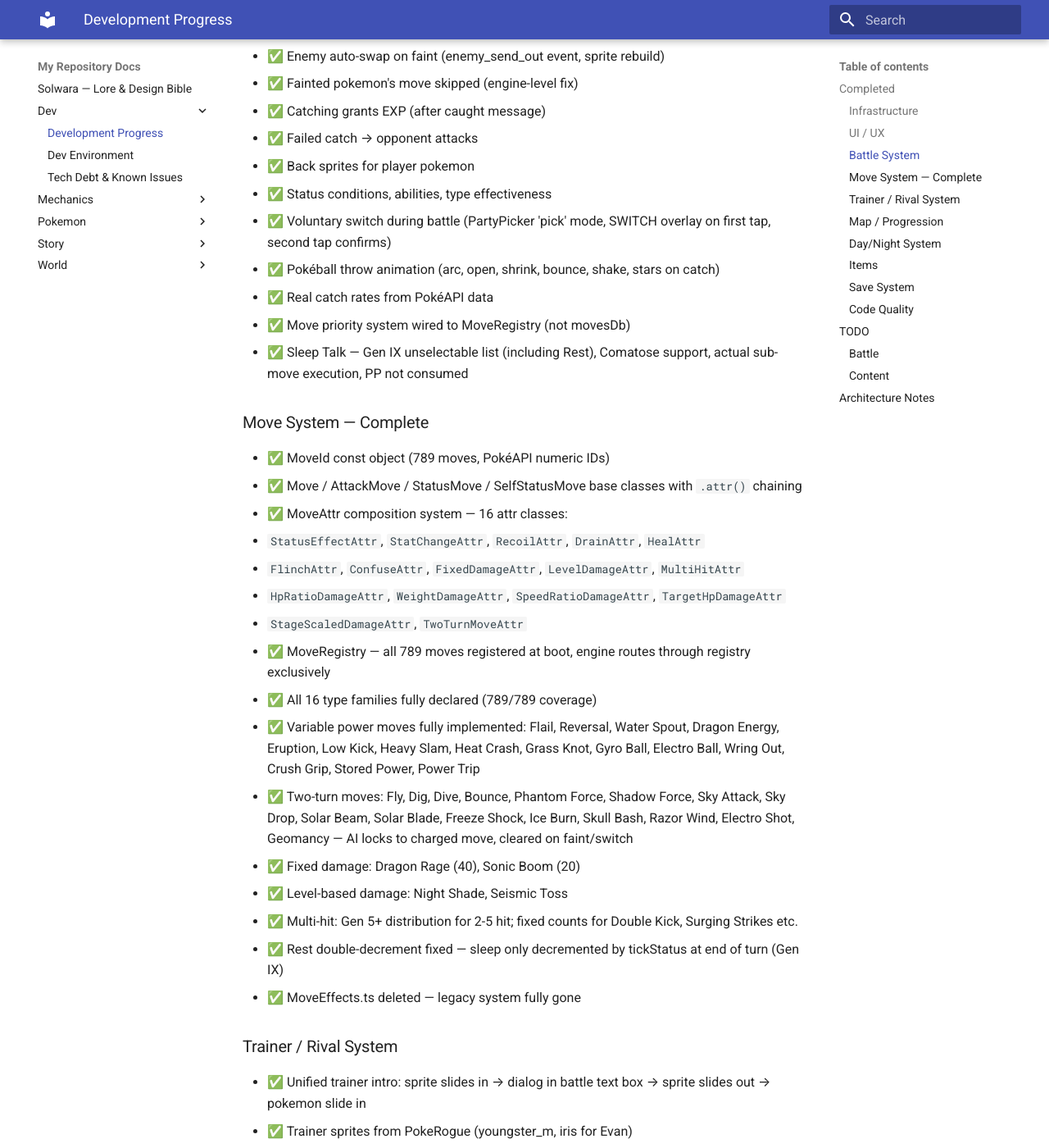
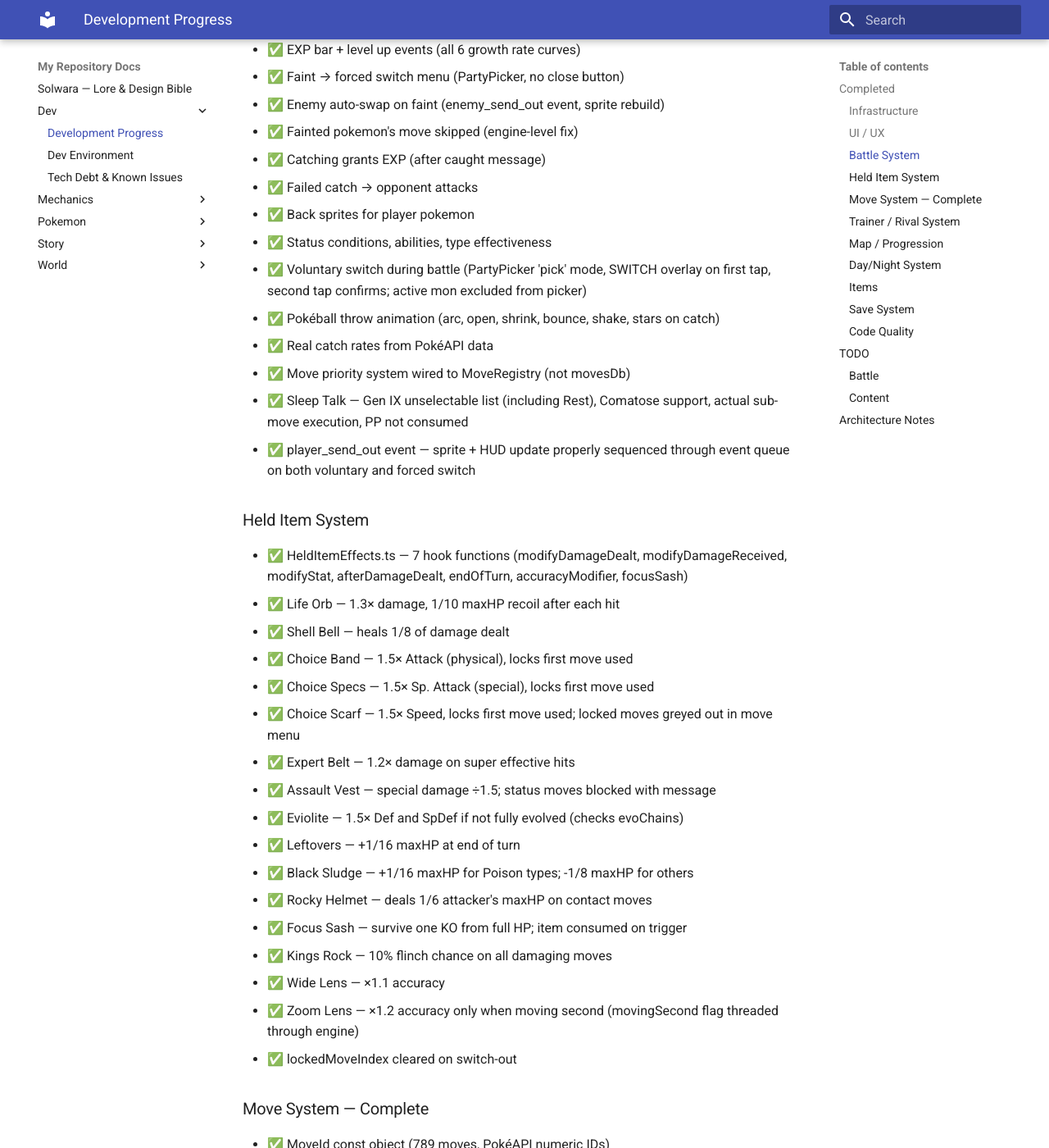
Before and after one commit to solwara-pokemon/lore-building, an MkDocs documentation site: the page built from docs/dev/progress.md, in a window 1280 px wide and 1400 px high, scrolled down 1260 px. Shown: the whole window at 82% size. Built offline with MkDocs 1.6.1 and Material for MkDocs 9.7.7, drawn with Linux system fonts in a browser that asks for light colours; some of the changed text lies outside the part shown.

Commit message:
docs: update progress — held items, ball items, BagViewer, node fixes, code quality

```diff
--- a/docs/dev/progress.md
+++ b/docs/dev/progress.md
@@ -18,6 +18,7 @@
 - ✅ SettingsScene (accessible from all scenes via per-scene button, returnTo pattern)
 - ✅ Role Select, Starter Select, Slot Select scenes
 - ✅ Logbook on title screen (browse all discovered lore)
+- ✅ BagViewer — scrollable bag overlay (finger/mouse drag, one item per row, tier colour-coded, opens PartyPicker on tap)
 
 ### Battle System
 - ✅ Typed BattleEvent[] stream — all battle actions are events
@@ -32,35 +33,54 @@
 - ✅ Nameplates with type badges, stat stages, status condition (colour-coded, updates mid-turn)
 - ✅ Status display on HUD — colour-coded pill, refreshes on apply and on cure
 - ✅ EXP bar + level up events (all 6 growth rate curves)
-- ✅ Faint → forced switch menu
+- ✅ Faint → forced switch menu (PartyPicker, no close button)
 - ✅ Enemy auto-swap on faint (enemy_send_out event, sprite rebuild)
 - ✅ Fainted pokemon's move skipped (engine-level fix)
 - ✅ Catching grants EXP (after caught message)
 - ✅ Failed catch → opponent attacks
 - ✅ Back sprites for player pokemon
 - ✅ Status conditions, abilities, type effectiveness
-- ✅ Voluntary switch during battle (PartyPicker 'pick' mode, SWITCH overlay on first tap, second tap confirms)
+- ✅ Voluntary switch during battle (PartyPicker 'pick' mode, SWITCH overlay on first tap, second tap confirms; active mon excluded from picker)
 - ✅ Pokéball throw animation (arc, open, shrink, bounce, shake, stars on catch)
 - ✅ Real catch rates from PokéAPI data
 - ✅ Move priority system wired to MoveRegistry (not movesDb)
 - ✅ Sleep Talk — Gen IX unselectable list (including Rest), Comatose support, actual sub-move execution, PP not consumed
+- ✅ player_send_out event — sprite + HUD update properly sequenced through event queue on both voluntary and forced switch
+
+### Held Item System
+- ✅ HeldItemEffects.ts — 7 hook functions (modifyDamageDealt, modifyDamageReceived, modifyStat, afterDamageDealt, endOfTurn, accuracyModifier, focusSash)
+- ✅ Life Orb — 1.3× damage, 1/10 maxHP recoil after each hit
+- ✅ Shell Bell — heals 1/8 of damage dealt
+- ✅ Choice Band — 1.5× Attack (physical), locks first move used
+- ✅ Choice Specs — 1.5× Sp. Attack (special), locks first move used
+- ✅ Choice Scarf — 1.5× Speed, locks first move used; locked moves greyed out in move menu
+- ✅ Expert Belt — 1.2× damage on super effective hits
+- ✅ Assault Vest — special damage ÷1.5; status moves blocked with message
+- ✅ Eviolite — 1.5× Def and SpDef if not fully evolved (checks evoChains)
+- ✅ Leftovers — +1/16 maxHP at end of turn
+- ✅ Black Sludge — +1/16 maxHP for Poison types; -1/8 maxHP for others
+- ✅ Rocky Helmet — deals 1/6 attacker's maxHP on contact moves
+- ✅ Focus Sash — survive one KO from full HP; item consumed on trigger
+- ✅ Kings Rock — 10% flinch chance on all damaging moves
+- ✅ Wide Lens — ×1.1 accuracy
+- ✅ Zoom Lens — ×1.2 accuracy only when moving second (movingSecond flag threaded through engine)
+- ✅ lockedMoveIndex cleared on switch-out
 
 ### Move System — Complete
 - ✅ MoveId const object (789 moves, PokéAPI numeric IDs)
 - ✅ Move / AttackMove / StatusMove / SelfStatusMove base classes with `.attr()` chaining
 - ✅ MoveAttr composition system — 16 attr classes:
-  - `StatusEffectAttr`, `StatChangeAttr`, `RecoilAttr`, `DrainAttr`, `HealAttr`
+  - `StatusEffectAttr` (accepts selfTarget param), `StatChangeAttr`, `RecoilAttr`, `DrainAttr`, `HealAttr`
   - `FlinchAttr`, `ConfuseAttr`, `FixedDamageAttr`, `LevelDamageAttr`, `MultiHitAttr`
   - `HpRatioDamageAttr`, `WeightDamageAttr`, `SpeedRatioDamageAttr`, `TargetHpDamageAttr`
   - `StageScaledDamageAttr`, `TwoTurnMoveAttr`
+  - `RestAttr` — full heal, clear status, apply 2-turn sleep (Gen IX)
 - ✅ MoveRegistry — all 789 moves registered at boot, engine routes through registry exclusively
 - ✅ All 16 type families fully declared (789/789 coverage)
-- ✅ Variable power moves fully implemented: Flail, Reversal, Water Spout, Dragon Energy, Eruption, Low Kick, Heavy Slam, Heat Crash, Grass Knot, Gyro Ball, Electro Ball, Wring Out, Crush Grip, Stored Power, Power Trip
-- ✅ Two-turn moves: Fly, Dig, Dive, Bounce, Phantom Force, Shadow Force, Sky Attack, Sky Drop, Solar Beam, Solar Blade, Freeze Shock, Ice Burn, Skull Bash, Razor Wind, Electro Shot, Geomancy — AI locks to charged move, cleared on faint/switch
-- ✅ Fixed damage: Dragon Rage (40), Sonic Boom (20)
-- ✅ Level-based damage: Night Shade, Seismic Toss
-- ✅ Multi-hit: Gen 5+ distribution for 2-5 hit; fixed counts for Double Kick, Surging Strikes etc.
-- ✅ Rest double-decrement fixed — sleep only decremented by tickStatus at end of turn (Gen IX)
+- ✅ Variable power moves fully implemented
+- ✅ Two-turn moves fully implemented
+- ✅ Fixed damage, level-based damage, multi-hit moves
+- ✅ Rest properly implemented via RestAttr (was declared but missing attrs)
 - ✅ MoveEffects.ts deleted — legacy system fully gone
 
 ### Trainer / Rival System
@@ -78,14 +98,11 @@
 - ✅ Isometric stagger layout
 - ✅ Pan / zoom / pinch-zoom (activePointers: 2)
 - ✅ Starts centred on active node at 1.6× zoom
-- ✅ Node selection, in-progress tracking (node only marked visited on return to map)
-- ✅ Wild encounter node (type-biased, BST ceiling per zone, min level 2)
-- ✅ Trainer node (Youngster, seeded team)
-- ✅ Rival node (Evan with iris sprite)
-- ✅ Rest node (heal / train move) — uses PartyPicker 'pick' mode for mon selection
-- ✅ Lore node (5 types: document, gossip, broadcast, relic, rumour)
-- ✅ Item node — item card selection fixed (hit zone offset bug resolved)
-- ✅ Settlement, Rescue, NPC, Mystery, Evolution nodes
+- ✅ Node selection; node only marked visited on completion (markNodeComplete refactor)
+- ✅ markNodeComplete — static method on NodeMapScene; every node scene calls it on successful completion before returning to map
+- ✅ Mystery node — all 8 resolved types pass nodeId correctly; lore/item no-entry fallback calls markNodeComplete
+- ✅ currentZoneIndex persisted to save on every node entry; restored on load (fixes skip-wave bug)
+- ✅ All node types: Wild, Trainer, Rival, Rest, Lore, Item, Settlement, Rescue, NPC, Mystery, Evolution
 - ✅ Logbook (account-level, accessible from title + node map)
 - ✅ Zone themes (8 distinct visual identities)
 
@@ -100,34 +117,38 @@
 ### Items
 - ✅ Full consumable item pool with tier weights and floor unlocks
 - ✅ Full Heal conditional — only appears if team member has non-volatile status condition
-- ✅ Held item pool (15 items — equippable but no battle effect yet)
+- ✅ All 15 held items fully implemented in battle (see Held Item System above)
+- ✅ Ball items — Poké Ball ×5 (Common), Great Ball ×5 (Uncommon), Ultra Ball ×5 (Rare)
+- ✅ Ball rewards correctly write to slot.balls (not inventory) via ball: effect handler in RewardHandler
 - ✅ EXP Charm (stackable, +50% EXP each)
 - ✅ Item loot generation passes party for conditional filtering
 - ✅ Antidote, Awakening, Burn Heal removed (redundant given Full Heal)
 
 ### Save System
 - ✅ Account-level: discoveredLore[], unlockedCharms, roles
-- ✅ Run slots: team, inventory, timeStep, mapSeed, nodesVisited, balls
-- ✅ `currentNodeId` tracks in-progress node (not written to nodesVisited until return)
+- ✅ Run slots: team, inventory, timeStep, mapSeed, nodesVisited, balls, currentZoneIndex
+- ✅ nodesVisited only written on node completion (not on entry)
 
 ### Code Quality
 - ✅ `toHex()` utility — replaced 21 inline `toString(16).padStart(6,'0')` calls
-- ✅ `SceneTypes.ts` — `NodeMapReturnData` shared type across all node scenes
-- ✅ `PartyPicker` 'pick' mode — all party selection flows use same UI
+- ✅ `SceneTypes.ts` — `NodeMapReturnData` includes nodeId? for completion tracking
+- ✅ `PartyPicker` 'pick' mode — excludePartyIndex option to hide active mon in battle
+- ✅ `stagesEqual()` helper in StatStages — replaces JSON.stringify comparisons
 - ✅ `ZONE_ORDER` single export from MapGenerator
 - ✅ `ms()` wraps all timing values
-- ✅ `status_change` events — HUD refreshes mid-turn on any status change (apply, cure, wake, thaw)
+- ✅ `status_change` events — HUD refreshes mid-turn on any status change
 
 ## TODO
 
 ### Battle
-- [ ] Held item effects in battle (15 held items currently decorative)
 - [ ] Invulnerability frames for two-turn invisible moves (Fly, Dig, Dive, Bounce, Phantom Force, Shadow Force) — `chargingMove.invisible` flag exists but engine doesn't skip accuracy check for invisible targets yet
 - [ ] Weather system
 - [ ] Terrain system
 - [ ] Entry hazards (Stealth Rock, Spikes, Toxic Spikes, Sticky Web)
 - [ ] Protect / Detect variants
 - [ ] OHKO moves
+- [ ] Switch-out moves (Volt Switch, U-turn, Flip Turn) — damage applies but switch doesn't trigger
+- [ ] Delayed damage (Future Sight, Doom Desire)
 
 ### Content
 - [ ] Gym battles (GymScene not started)
@@ -137,6 +158,7 @@
 - [ ] More lore entries
 - [ ] More trainer classes
 - [ ] Elite Four
+- [ ] Items usable during battle (in-battle bag UI)
 
 ## Architecture Notes
 - **Phaser 4 only** — `filters.addGlow()`, not `postFX.addGlow()`
@@ -151,3 +173,4 @@
 - Pokéball sprites: PokeRogue `public/images/pb.json` / `pb.png` (multiatlas, frames: `pb`, `pb_opening`, `pb_open` per ball type)
 - Move registry populated at boot via `registerAll()` in SplashScene
 - `movesDb` / `moves.json` still used by `BattleMenus`, `RestScene`, `RescueScene` for display (names, PP) — not battle logic
+- Held item hooks: 7 functions in `HeldItemEffects.ts`, called from `BattleEngine` at exact points; `BattlePokemon` carries `heldItem` + `lockedMoveIndex`
```
